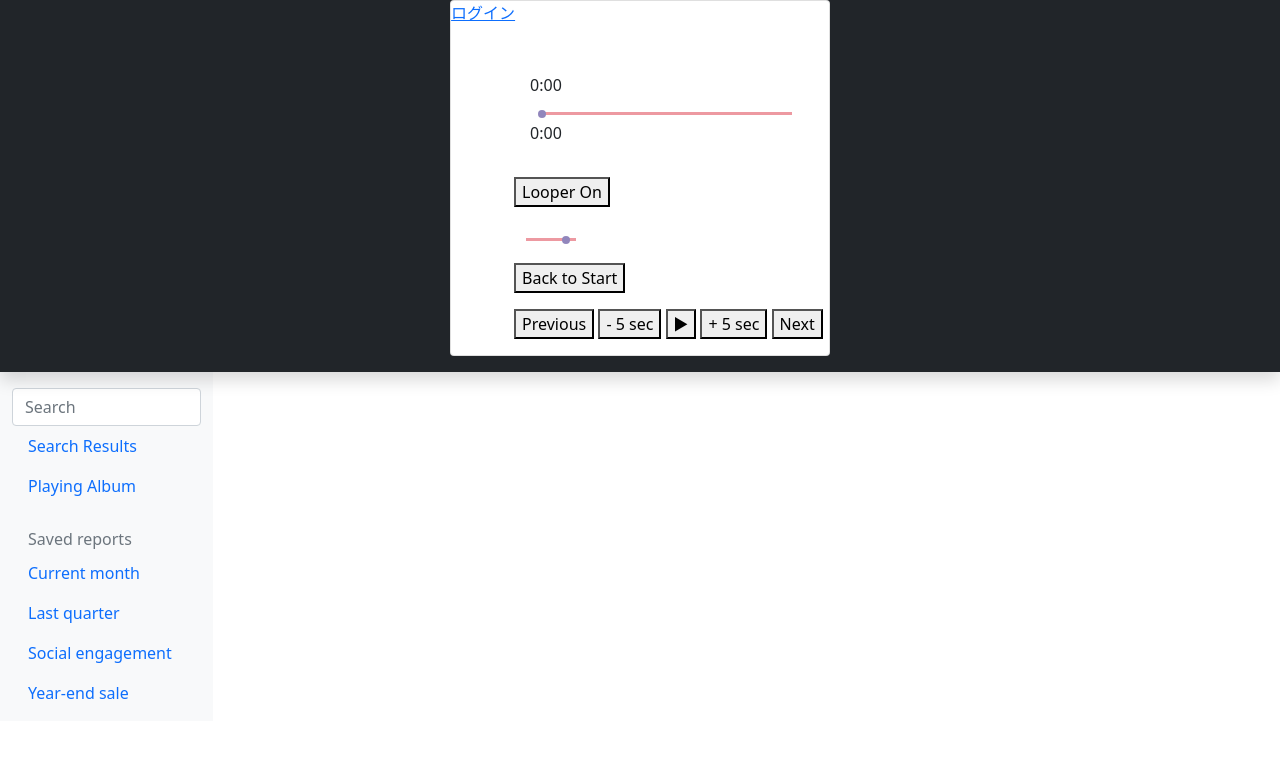
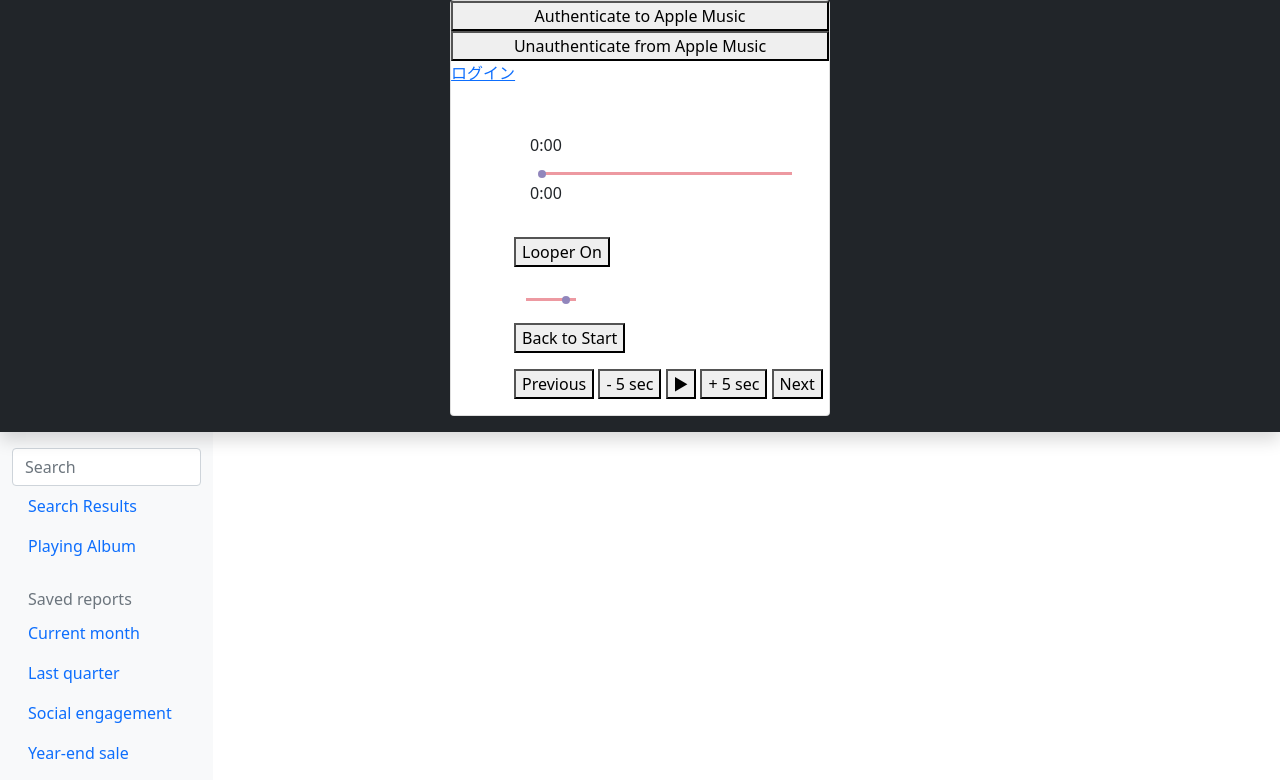
Before and after one commit to kttyo/justjam, a Django app: page / in a window 1280 px wide. Shown: the top 780 px of the page. Run offline with Django 3.2, Linux system fonts and the light colour scheme; some libraries are stand-ins or nearby versions.

Commit message:
Made some changes

```diff
--- a/musickit/static/musickit/js/musickit.js
+++ b/musickit/static/musickit/js/musickit.js
@@ -19,6 +19,28 @@ const setupMusicKit = new Promise((resolve) => {
 
 // Wait till MusicKit.configure gets completed
 setupMusicKit.then(async (music) => {
+
+    console.log(music)
+    console.log(music.musicUserToken)
+
+    let unauthenticateButton = document.getElementById('unauthenticate')
+    unauthenticateButton.addEventListener('click', async () => {
+        console.log('unauth clicked')
+        console.log(music)
+        console.log(music.musicUserToken)
+        result = await music.unauthorize();
+        console.log(result)
+    })
+
+    let authenticateButton = document.getElementById('authenticate')
+    authenticateButton.addEventListener('click', async () => {
+        console.log('auth clicked')
+        console.log(music)
+        console.log(music.musicUserToken)
+        result = await music.authorize();
+        console.log(result)
+    })
+
     console.log('Main script starts')
 
     music.player.volume = 0.8;
@@ -367,6 +389,12 @@ setupMusicKit.then(async (music) => {
                 console.log('End time must be larger than start time.')
             }
         };
+        switchOn() {
+            this.isOn = true
+        };
+        switchOff() {
+            this.isOn = false
+        };
         setStartTime(startAt) {
             if (startAt > this.endTime) {
                 this.endTime = startAt;
@@ -381,8 +409,11 @@ setupMusicKit.then(async (music) => {
             }
 
         };
-        async setMediaItem(item) {
-            this.mediaItem = item
+        setMediaItem(mediaId) {
+            this.mediaItem = mediaId
+        };
+        setMediaParent(parentId) {
+            this.mediaParentItem = parentId
         };
     };
 
@@ -743,6 +774,14 @@ setupMusicKit.then(async (music) => {
                 await music.setQueue({
                     album: e.target.getAttribute('album-id')
                 })
+
+                looper.setMediaItem(e.target.getAttribute('song-id'))
+                looper.setMediaParent(e.target.getAttribute('album-id'))
+                looper.setStartTime(e.target.getAttribute('start-time'))
+                looper.setEndTime(e.target.getAttribute('end-time'))
+                looper.switchOn()
+                console.log(looper)
+
                 await music.changeToMediaAtIndex(music.player.queue.indexForItem(e.target.getAttribute('song-id')))
                 playPauseButton.textContent = '⏸'
 
--- a/musickit/templates/musickit.html
+++ b/musickit/templates/musickit.html
@@ -118,6 +118,8 @@
             <!-- nowPlayingItem.artworkURL -->
 
             <div class="card mb-3" style="max-width: 540px;">
+                <button id="authenticate">Authenticate to Apple Music</button>
+                <button id="unauthenticate">Unauthenticate from Apple Music</button>
                     {% if user_is_authenticated %}
                     <p>
                     {{username}}
```
